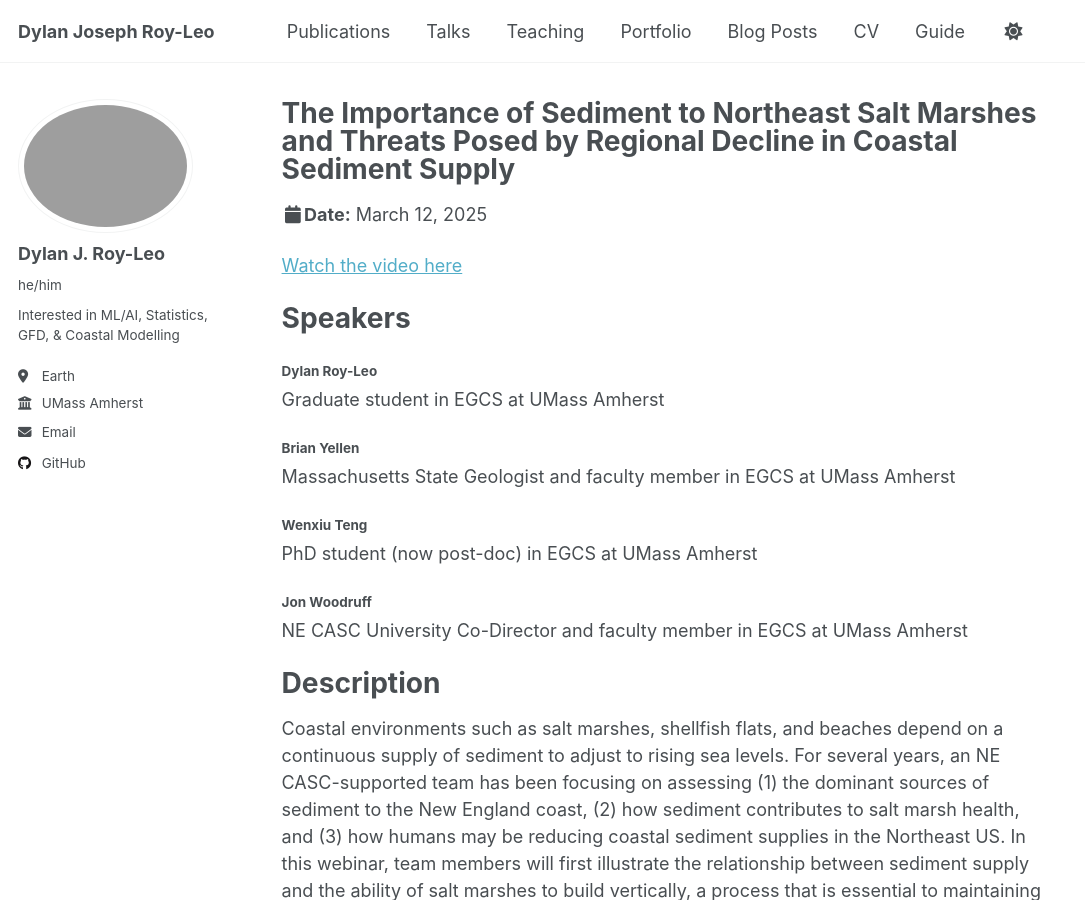
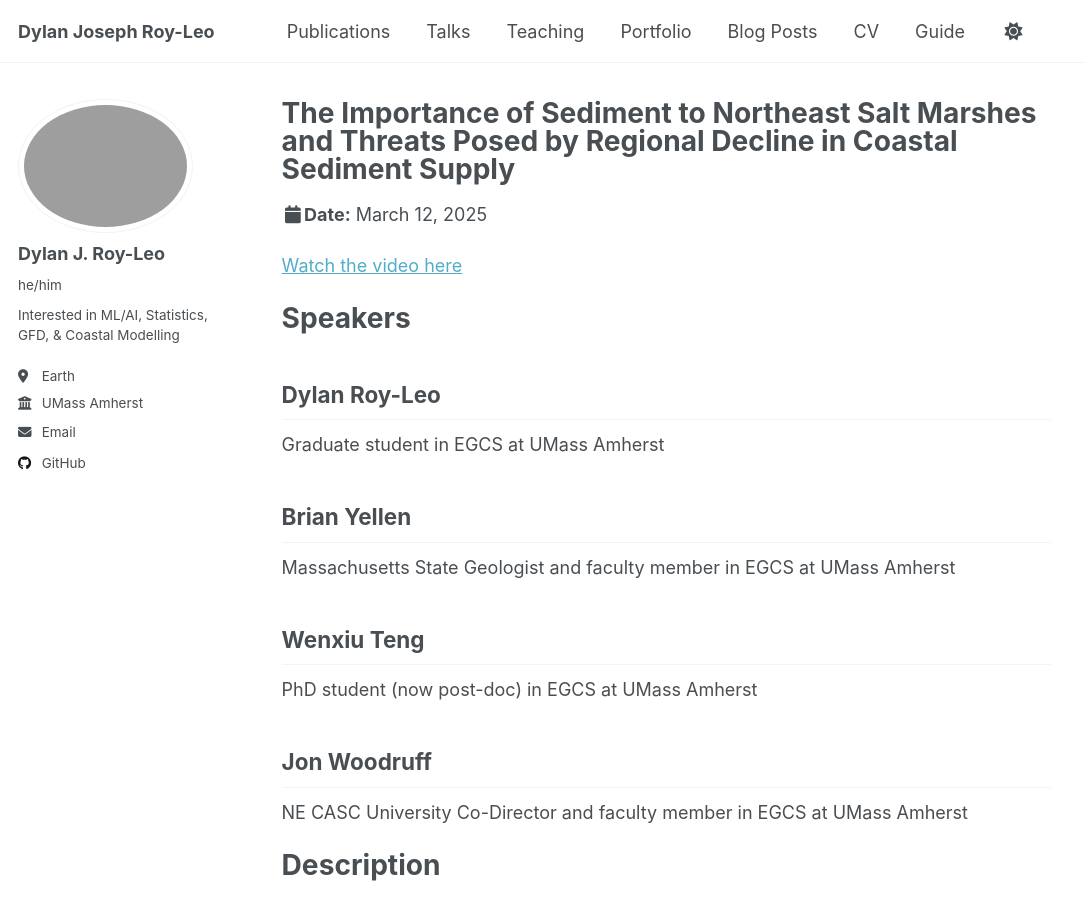
Before and after one commit to dylroy/dylroy.github.io, a Jekyll site: the page built from _talks/NECASC_Webinar.md, in a window 1280 px wide and 900 px high. Shown: the whole window, without its empty margins (0-1085 px from the left). Built offline with Jekyll 4.4.1, drawn with Linux system fonts in a browser that asks for light colours; a script that is not in the unit is left out; a file with an impossible date is left out.

```diff
--- a/_talks/NECASC_Webinar.md
+++ b/_talks/NECASC_Webinar.md
@@ -12,13 +12,13 @@ location: "Amherst, MA - USA"
 
 Speakers
 ======
-#### Dylan Roy-Leo
+## Dylan Roy-Leo
 Graduate student in EGCS at UMass Amherst
-#### Brian Yellen
+## Brian Yellen
 Massachusetts State Geologist and faculty member in EGCS at UMass Amherst
-#### Wenxiu Teng
+## Wenxiu Teng
 PhD student (now post-doc) in EGCS at UMass Amherst
-#### Jon Woodruff
+## Jon Woodruff
 NE CASC University Co-Director and faculty member in EGCS at UMass Amherst
 
 Description
```
Also changed, not shown: _talks/NEERS_Poster.md (+3 -3 lines), _teaching/GIS_TA.md (+0 -1 lines), _teaching/RS_TA.md (+0 -1 lines).
